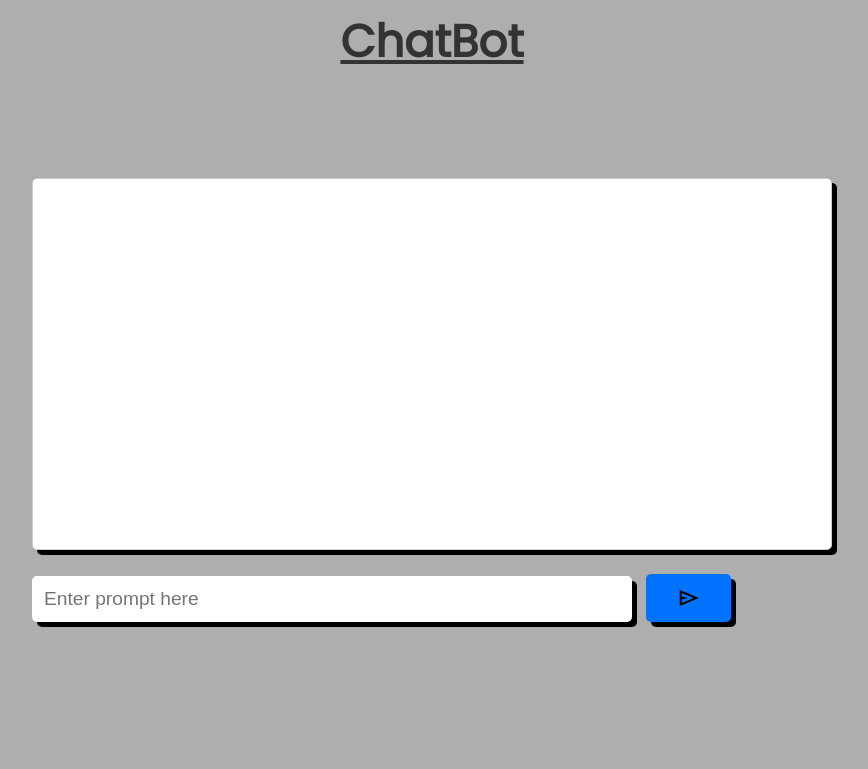
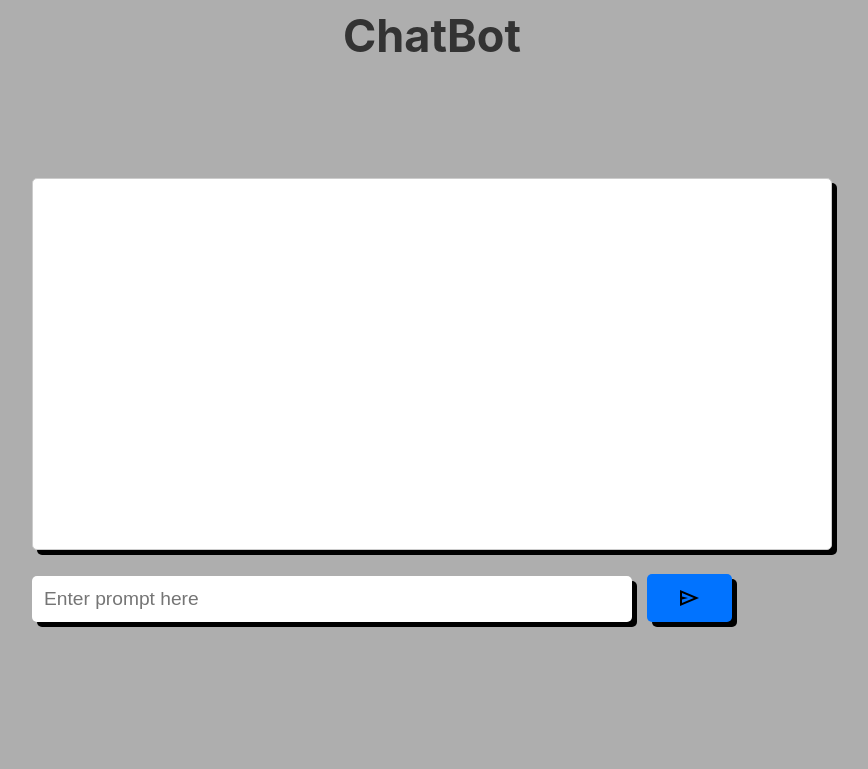
Before and after one commit to harshtyagi18/ChatBot, a Flask app: page / in a window 1280 px wide. Shown: the top 769 px of the page, without its empty margins (208-1076 px from the left). Run offline with Flask 3, Linux system fonts and the light colour scheme.

Commit message:
Update style.css
removed underline and added a new font

```diff
--- a/static/css/style.css
+++ b/static/css/style.css
@@ -1,14 +1,13 @@
 body {
-  font-family: 'Poppins', sans-serif;
-  background-color: #aeaeae;
-
+    font-family: -apple-system, BlinkMacSystemFont, sans-serif;
+    background-color: #aeaeae;
 }
 
 h1 {
   font-size: 45px;
   text-align: center;
   color: #333;
-  text-decoration: underline;
+  font-family: -apple-system, BlinkMacSystemFont, sans-serif;
 }
 
 #chat {
```
